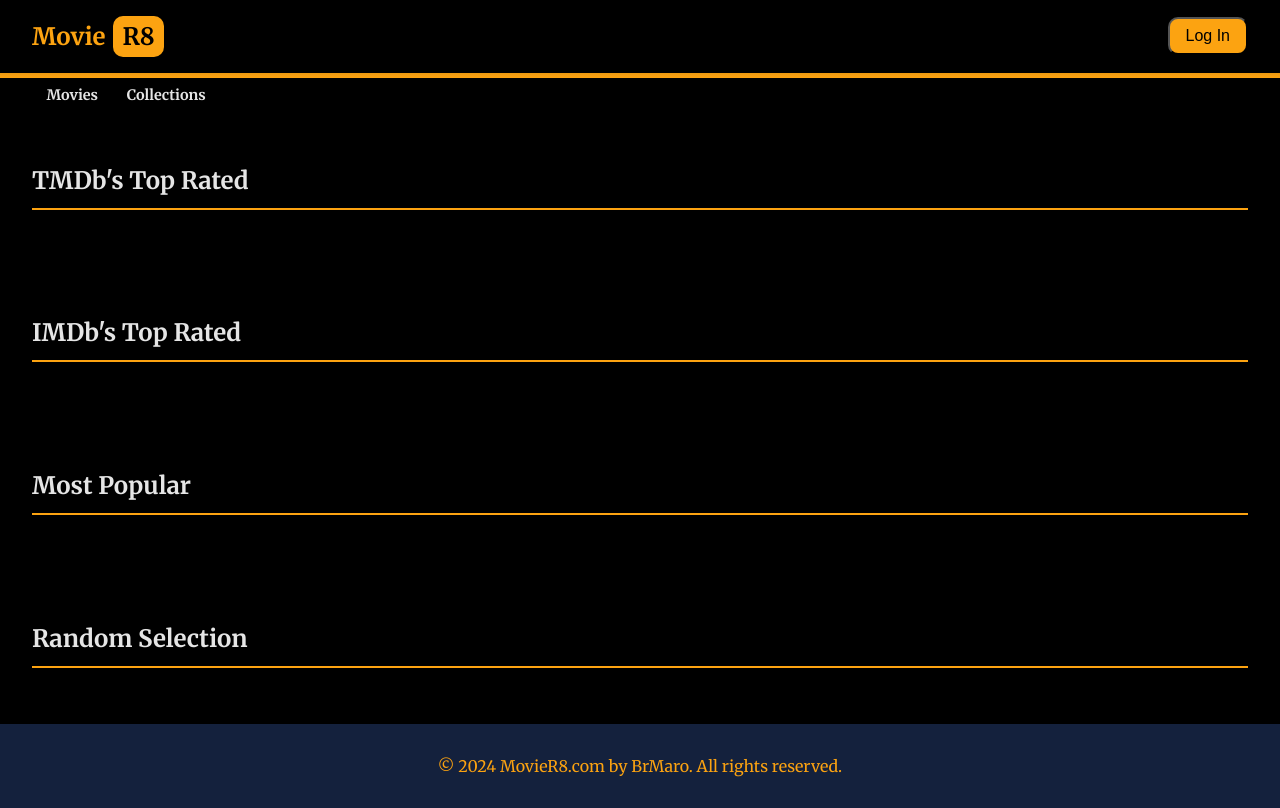
After one commit to BrMaro/MovieRater, a Django app: template main/templates/main/home2.html in a window 1280 px wide. The commit adds this page. Run offline with Django 5.2, Linux system fonts and the light colour scheme; the template is opened without the code that fills it, so the values that code supplies are empty.

Commit message:
new homepage

```diff
--- a/main/templates/main/base.html
+++ b/main/templates/main/base.html
@@ -3,6 +3,7 @@
 <head>
     <meta charset="UTF-8">
     <meta name="viewport" content="width=device-width, initial-scale=1.0">
+    <link rel="stylesheet" href="https://fonts.googleapis.com/css2?family=Merriweather:wght@300;400;700&display=swap">
     <title>{% block title %}MovieR8{% endblock %}</title>
     <style>
         :root {
@@ -15,7 +16,7 @@
 
         body {
             margin: 0;
-            font-family: Arial, sans-serif;
+            font-family: 'Merriweather', 'Segoe UI', Tahoma, Geneva, Verdana, sans-serif;
             background-color: var(--primary-color);
             color: var(--text-color);
         }
@@ -50,6 +51,7 @@
             background-color: var(--secondary-color);
             color: var(--primary-color);
             border-radius: 10px;
+            font-weight: 900;
         }
 
         .login-button {
@@ -74,6 +76,7 @@
             padding: 0.5em 2em;
             display: flex;
             justify-content: left;
+            border-image: linear-gradient(to bottom, var(--primary-color), var(--secondary-color));
             border-bottom: 1px solid var(--table-border-color);
         }
 
@@ -89,6 +92,13 @@
         .subheader a:hover {
             color: var(--secondary-color);
         }
+
+        footer {
+            text-align: center;
+            padding: 1em 0;
+            background-color: #14213D;
+            color: #FCA311;
+        }
     </style>
     {% block head %}
     {% endblock %}
@@ -101,9 +111,13 @@
         <a href="/login"><button class="login-button">Log In</button></a>
     </header>
     <div class="subheader">
+        <a href="/">Movies</a>
         <a href="/collections">Collections</a>
     </div>
     {% block content %}
     {% endblock %}
+    <footer>
+        <p>&copy; 2024 MovieR8.com by BrMaro. All rights reserved.</p>
+    </footer>
 </body>
 </html>
--- /dev/null
+++ b/main/templates/main/home2.html
@@ -0,0 +1,129 @@
+{% extends "main/base.html" %}
+
+{% block title %}Home - MovieR8{% endblock %}
+
+{% block head %}
+    <style>
+        .section {
+            padding: 2em;
+        }
+
+        .section h2 {
+            border-bottom: 2px solid #FCA311;
+            padding-bottom: 0.5em;
+            margin-bottom: 1em;
+        }
+
+        .movie-list {
+            display: flex;
+            flex-wrap: wrap;
+            gap: 1em;
+        }
+
+
+        .movie-card {
+            background-color: #1a1a1a;
+            /* border-radius: 10px; */
+            overflow: hidden;
+            width: 200px;
+            transition: transform 0.3s ease;
+        }
+
+        .movie-card:hover {
+            transform: scale(1.05);
+        }
+
+        .movie-card img {
+            width: 100%;
+        }
+
+        .movie-card .info {
+            padding: 1em;
+        }
+
+        .movie-card .info h3 {
+            margin: 0;
+            font-size: 0.8em;
+        }
+
+        .movie-card .info p {
+            font-size: 0.6em;
+            text-decoration: none;
+            color: #ccc;
+        }
+
+
+        .movie-card .info .rating {
+            color: #FCA311;
+        }
+    </style>
+{% endblock %}
+
+{% block content %}
+    <div class="section">
+        <h2>TMDb's Top Rated</h2>
+        <div class="movie-list">
+            {% for movie in tmdb_top %}
+                {% if movie.poster_url %}
+                    <a href="{% url 'movie_page' movie.movie_id %}">
+                        <div class="movie-card">
+                            <img src="{{ movie.poster_url }}" alt="{{ movie.title }}">
+                            <div class="info">
+                                <h3>{{ movie.title }}</h3>
+                                <p class="rating">Rating: {{ movie.tmdb_vote_average }}</p>
+                            </div>
+                        </div>
+                    </a>
+                {% endif %}
+            {% endfor %}
+        </div>
+    </div>
+    <div class="section">
+        <h2>IMDb's Top Rated</h2>
+        <div class="movie-list">
+            {% for movie in imdb_top %}
+                {% if movie.poster_url and not movie.adult %}
+                    <div class="movie-card">
+                        <img src="{{ movie.poster_url }}" alt="{{ movie.title }}">
+                        <div class="info">
+                            <h3>{{ movie.title }}</h3>
+                            <p class="rating">Imdb Rating: {{ movie.imdb_rating }}</p>
+                        </div>
+                    </div>
+                {% endif %}
+            {% endfor %}
+        </div>
+    </div>
+    <div class="section">
+        <h2>Most Popular</h2>
+        <div class="movie-list">
+            {% for movie in tmdb_trending %}
+                {% if movie.poster_url and not movie.adult %}
+                    <div class="movie-card">
+                        <img src="{{ movie.poster_url }}" alt="{{ movie.title }}">
+                        <div class="info">
+                            <h3>{{ movie.title }}</h3>
+                            <p class="rating">Popularity: {{ movie.tmdb_popularity }}</p>
+                        </div>
+                    </div>
+                {% endif %}
+            {% endfor %}
+        </div>
+    </div>
+    <div class="section">
+        <h2>Random Selection</h2>
+        <div class="movie-list">
+            {% for movie in random_order %}
+                {% if movie.poster_url and not movie.adult %}
+                    <div class="movie-card">
+                        <img src="{{ movie.poster_url }}" alt="{{ movie.title }}">
+                        <div class="info">
+                            <h3>{{ movie.title }}</h3>
+                            <p class="rating">Imdb Rating: {{ movie.imdb_rating }}</p>
+                        </div>
+                    </div>
+                {% endif %}
+            {% endfor %}
+        </div>
+    </div>
+{% endblock %}
--- a/main/urls.py
+++ b/main/urls.py
@@ -3,9 +3,9 @@ from . import views
 
 urlpatterns = [
     path("index/", views.index, name="index"),
-    path("", views.home, name="home"),
+    path("", views.home2, name="home2"),
     path("api/movies/", views.movies_json, name="movies_json"),
-    path('<int:movie_id>', views.movie_page, name="movie_page"),
+    path('movie/<int:movie_id>', views.movie_page, name="movie_page"),
     path('collections/', views.collections, name='collections'),
     path('collections/<int:collection_id>', views.collection_page, name='collection_page'),
     path('table_display', views.table_display, name='table_display')
```
Also changed, not shown: main/templates/main/home.html (+2 -9 lines), main/views.py (+60 -3 lines).
